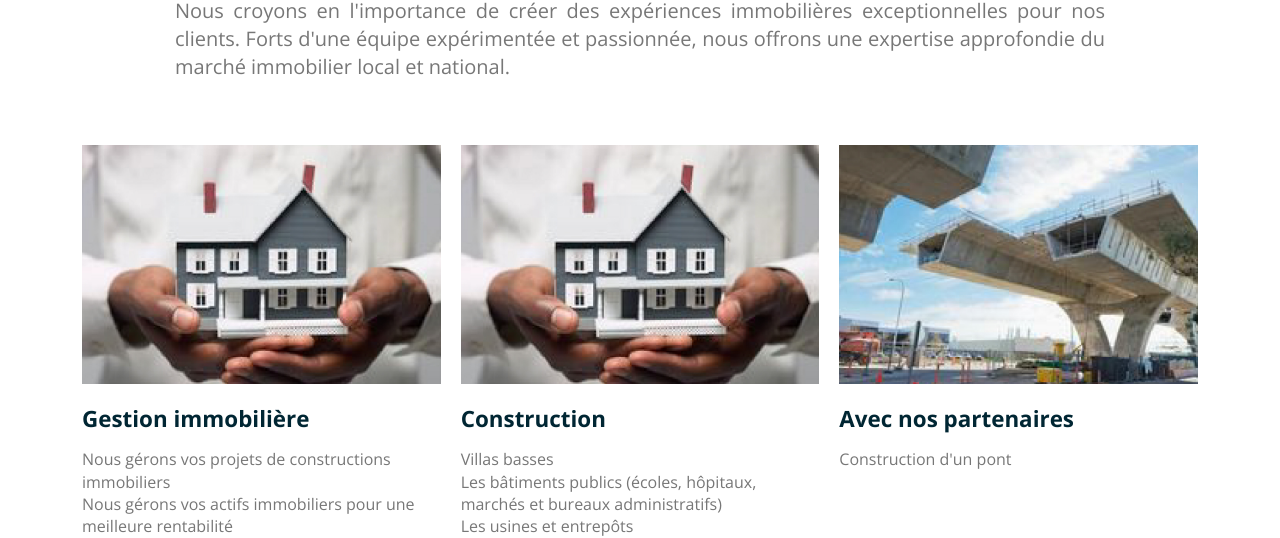
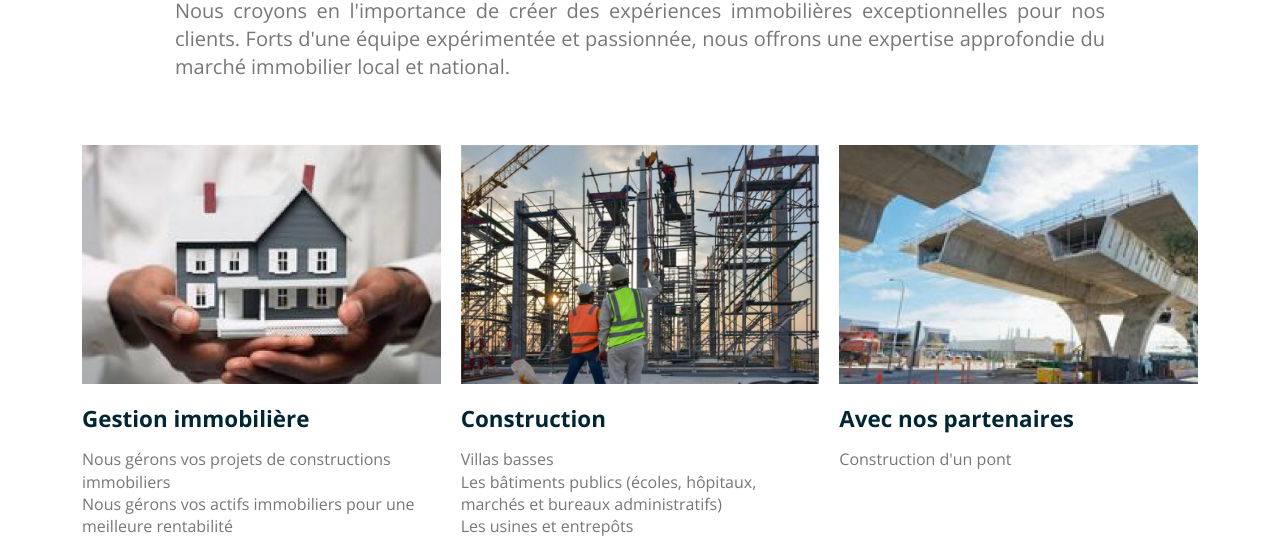
Before and after one commit to Emmanuelbah/localsutol-ci, a plain HTML site: page products3.html in a window 1280 px wide. Shown: the part 262-800 px from the top of the page. Drawn offline with nearby package versions, Linux system fonts and the light colour scheme.

Commit message:
Update products3.html

```diff
--- a/products3.html
+++ b/products3.html
@@ -90,7 +90,7 @@
               <p class="text-size-16">Nous gérons vos actifs immobiliers pour une meilleure rentabilité</p>
             </div>
             <div class="s-12 m-12 l-4 margin-m-bottom">
-              <img class="margin-bottom" src="img/IGP_gestion immobilière-01.jpg" alt="">
+              <img class="margin-bottom" src="img/IGP_Construction-05.jpg" alt="">
               <h2 class="text-strong">Construction</h2>
               <p class="text-size-16">Villas basses</p>
               <p class="text-size-16">Les bâtiments publics (écoles, hôpitaux, marchés et bureaux administratifs)</p>
```
